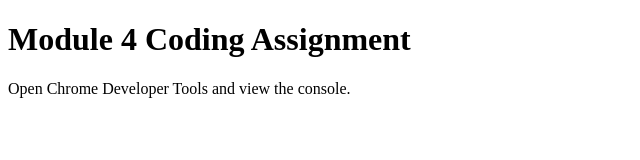
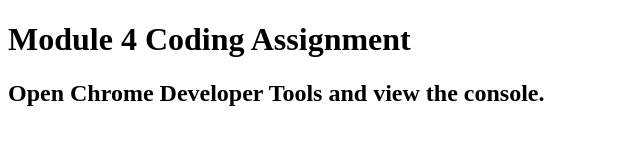
Before and after one commit to Asante-Robert/raddo.github, a plain HTML site: page index.html in a window 1280 px wide. Shown: the whole page, without its empty margins (0-640 px from the left). Drawn offline with Linux system fonts and the light colour scheme.

Commit message:
Update index.html

```diff
--- a/index.html
+++ b/index.html
@@ -10,6 +10,6 @@
 </head>
 <body>
     <h1>Module 4 Coding Assignment</h1>
-    <p>Open Chrome Developer Tools and view the console.</p>
+    <h2>Open Chrome Developer Tools and view the console.</h2>
 </body>
 </html>
```
